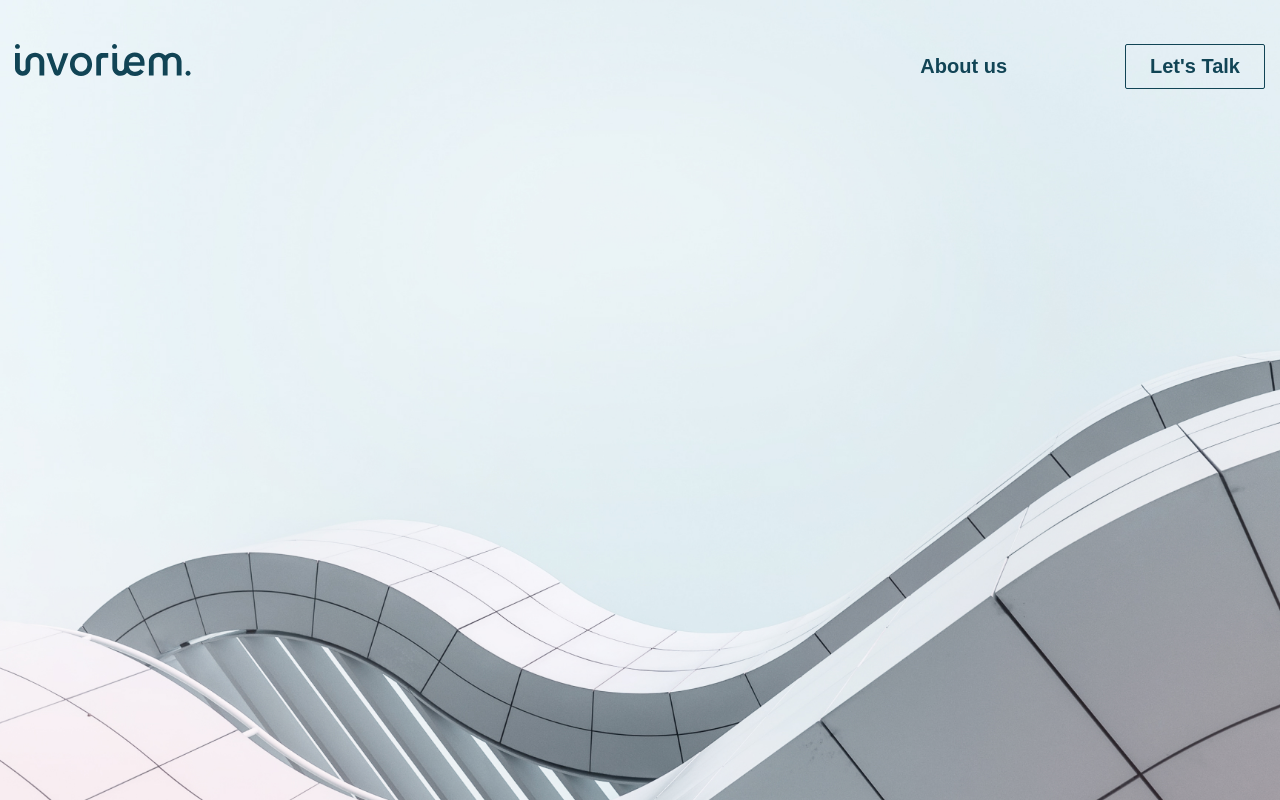
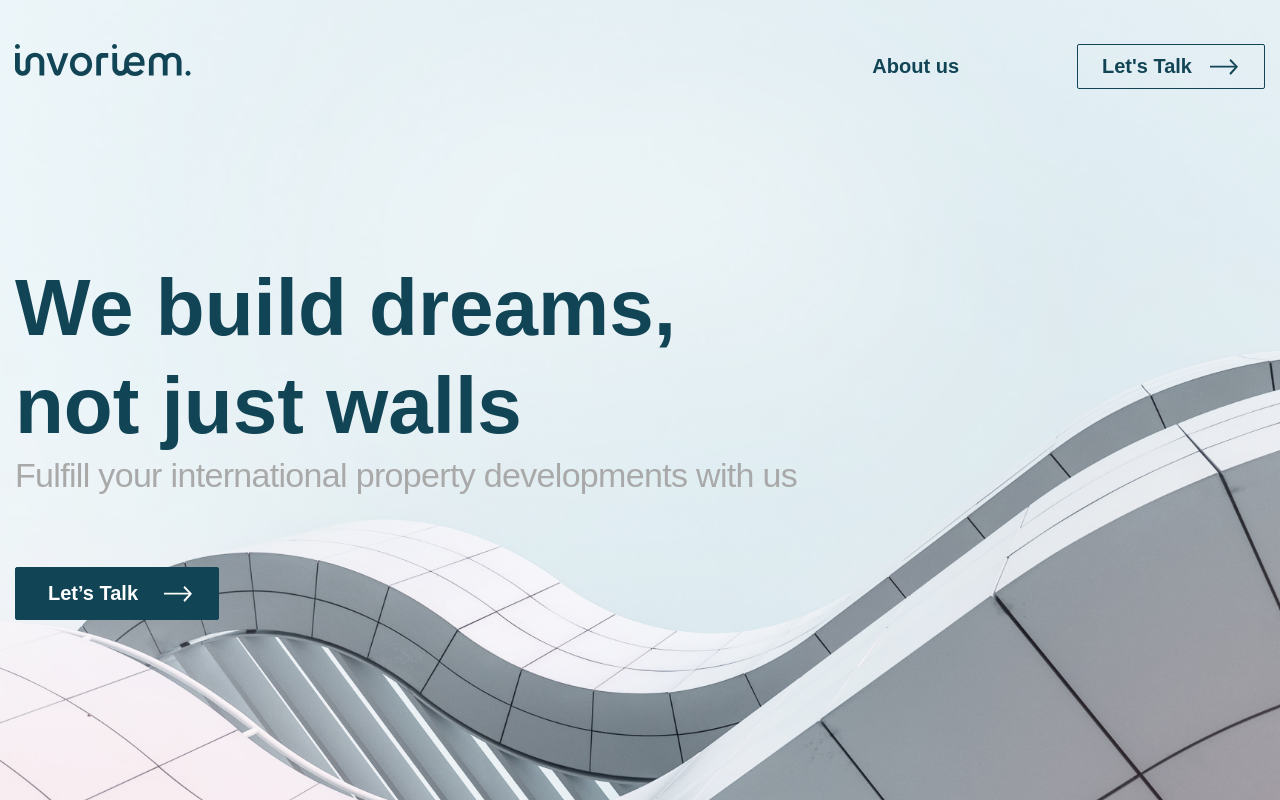
Before and after one commit to poroolyosh/invorium, a plain HTML site: page index.html in a window 1280 px wide. Drawn offline with Linux system fonts and the light colour scheme; a web font is replaced by a local one.

Commit message:
10 sent 1`

```diff
--- a/CSS/main.css
+++ b/CSS/main.css
@@ -1,5 +1,5 @@
 @import './reset.css';
-
+@import './fonts/stylesheet.css';
 body {
   font-family: 'Gilroy', sans-serif;
   font-weight: 500;
@@ -11,13 +11,54 @@ body {
 }
 /* Button */
 .btn {
+  position: relative;
   display: inline-block;
   padding: 10px 24px;
+  padding-right: 72px;
   border: 1px solid #114455;
   border-radius: 2px;
   color: #114455;
   font-size: 20px;
-  font-weight: 800;
+  font-weight: 700;
+  transition: color 0.15s ease-in, background-color 0.15s ease-in;
+}
+.btn::after {
+  content: '';
+  position: absolute;
+  width: 32px;
+  height: 32px;
+  background-image: url('./../IMG/icons/arroy-right-black.svg');
+  background-repeat: no-repeat;
+  background-position: center;
+  right: 24px;
+  top: 50%;
+  transform: translateY(-50%);
+}
+.btn:hover,
+.btn:focus {
+  background-color: #114455;
+  color: #fff;
+}
+.btn:active {
+  top: 1px;
+}
+.btn:hover::after {
+  background-image: url('./../IMG/icons/arroy-right-white.svg');
+}
+.btn--big {
+  padding: 14px 32px;
+  padding-right: 80px;
+}
+.btn--dark {
+  background-color: #114455;
+  color: #fff;
+}
+.btn--dark:hover,
+.btn--dark:focus {
+  background-color: #000;
+}
+.btn--dark::after {
+  background-image: url('./../IMG/icons/arroy-right-white.svg');
 }
 
 /* Header */
@@ -31,7 +72,11 @@ body {
 
 .header__top {
   padding: 44px 0;
+  margin-bottom: 126px;
 }
+
+/* Nav */
+
 .nav {
   display: flex;
   justify-content: space-between;
@@ -45,5 +90,34 @@ body {
 .link {
   color: #114455;
   font-size: 20px;
+  font-weight: 700;
+}
+
+/* Header content */
+
+.header__content {
+  max-width: 1060px;
+}
+.header__title {
+  max-width: 734px;
   font-weight: 800;
+  font-size: 80px;
+  line-height: 98px;
+  color: #114455;
 }
+.header__text {
+  margin-bottom: 72px;
+  font-size: 34px;
+  color: darkgrey;
+  font-weight: 400;
+  line-height: 40px;
+  letter-spacing: -0.02em;
+  text-align: left;
+}
+.header__text p + p {
+  margin-top: 1em;
+}
+
+.header__btn {
+  margin: 0;
+}
--- a/index.html
+++ b/index.html
@@ -26,6 +26,16 @@
 
         </nav>
       </div>
+
+      <div class="header__content">
+        <h1 class="header__title">We build dreams, not just walls</h1>
+        <div class="header__text">
+          <p>Fulfill your international property developments with us</p>
+        </div>
+        <div class="header__btn">
+          <a href="#!" class="btn btn--big btn--dark">Let’s Talk</a>
+        </div>
+      </div>
     </div>
   </header>
 </body>
```
